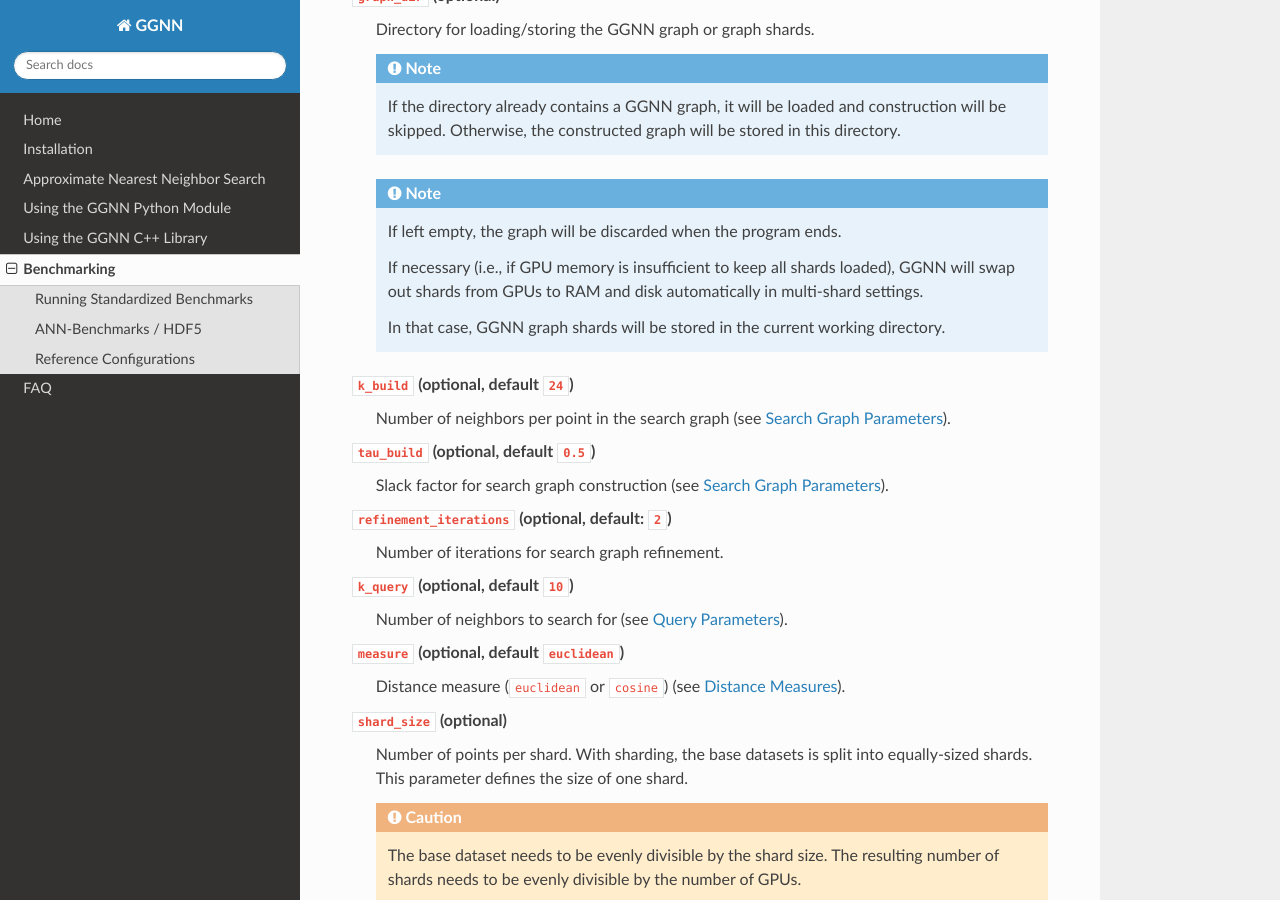
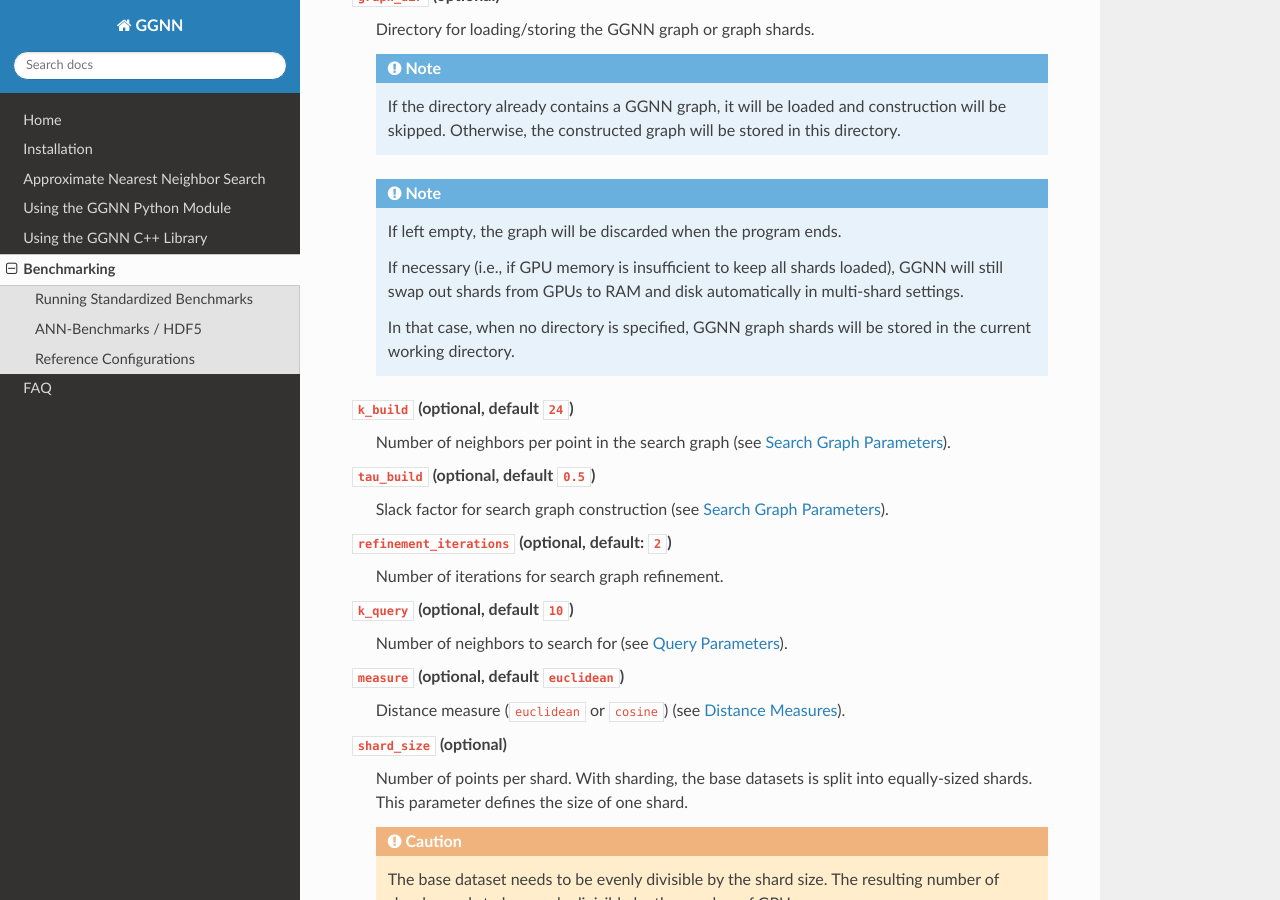
Before and after one commit to cgtuebingen/ggnn, a Sphinx documentation site: the page built from docs/source/benchmarking.rst, in a window 1280 px wide and 900 px high, scrolled down 830 px. Built offline with Sphinx 7.4.7 and the Read the Docs theme 3.1.0, drawn with Linux system fonts in a browser that asks for light colours.

```diff
--- a/docs/source/benchmarking.rst
+++ b/docs/source/benchmarking.rst
@@ -46,9 +46,9 @@ Everything dataset-specific can be configured via the following command line par
     If left empty, the graph will be discarded when the program ends.
 
     If necessary (i.e., if GPU memory is insufficient to keep all shards loaded),
-    GGNN will swap out shards from GPUs to RAM and disk automatically in multi-shard settings.
+    GGNN will still swap out shards from GPUs to RAM and disk automatically in multi-shard settings.
 
-    In that case, GGNN graph shards will be stored in the current working directory.
+    In that case, when no directory is specified, GGNN graph shards will be stored in the current working directory.
 
 ``k_build`` (optional, default ``24``)
   Number of neighbors per point in the search graph (see :ref:`search graph parameters`).
```
Also changed, not shown: README.md (+15 -27 lines).
